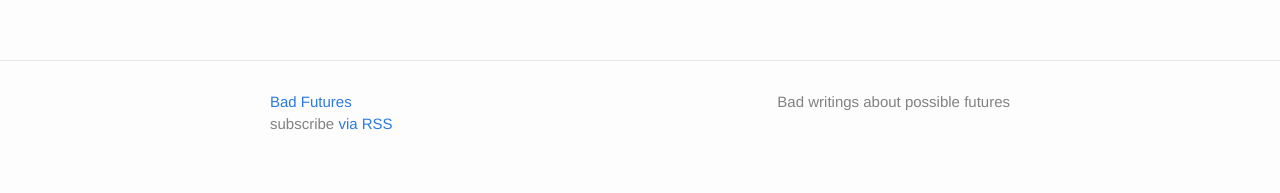
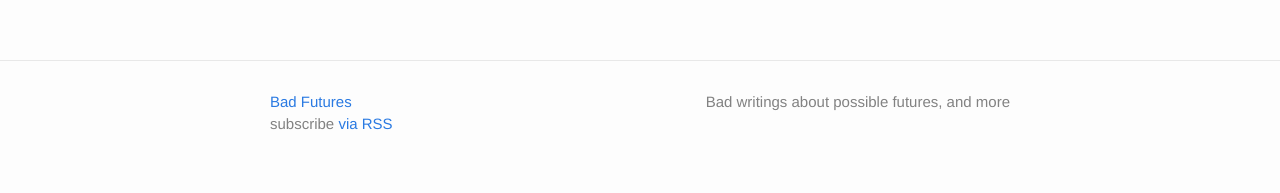
Before and after one commit to badfutures/badfutures.github.io, a Jekyll site: the page built from _posts/2019-08-08-0.md, in a window 1280 px wide. Shown: the part 1177-1370 px from the top of the page. Built offline with Jekyll 4.4.1, drawn with Linux system fonts in a browser that asks for light colours.

Commit message:
Bad names are forever

```diff
--- a/_config.yml
+++ b/_config.yml
@@ -9,10 +9,10 @@
 title: Bad Futures
 email: badfutures_at_pm_dot_me
 description: > # this means to ignore newlines until "baseurl:"
-  Bad writings about possible futures
+  Bad writings about possible futures, and more
 baseurl: "" # the subpath of your site, e.g. /blog
 url: "http://badfutures.github.io" # the base hostname & protocol for your site
-#twitter_username: "astroherbatnik"
+#twitter_username: ""
 
 # Build settings
 markdown: kramdown
```
